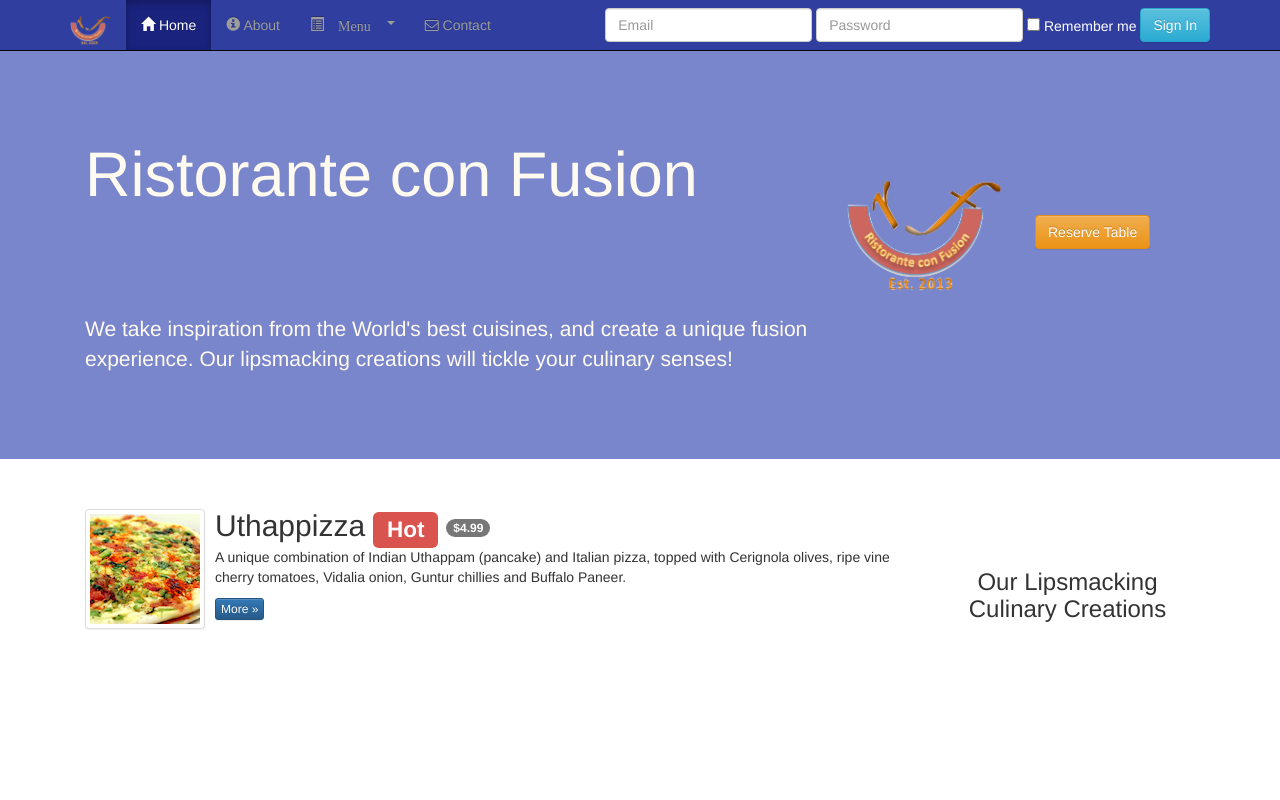
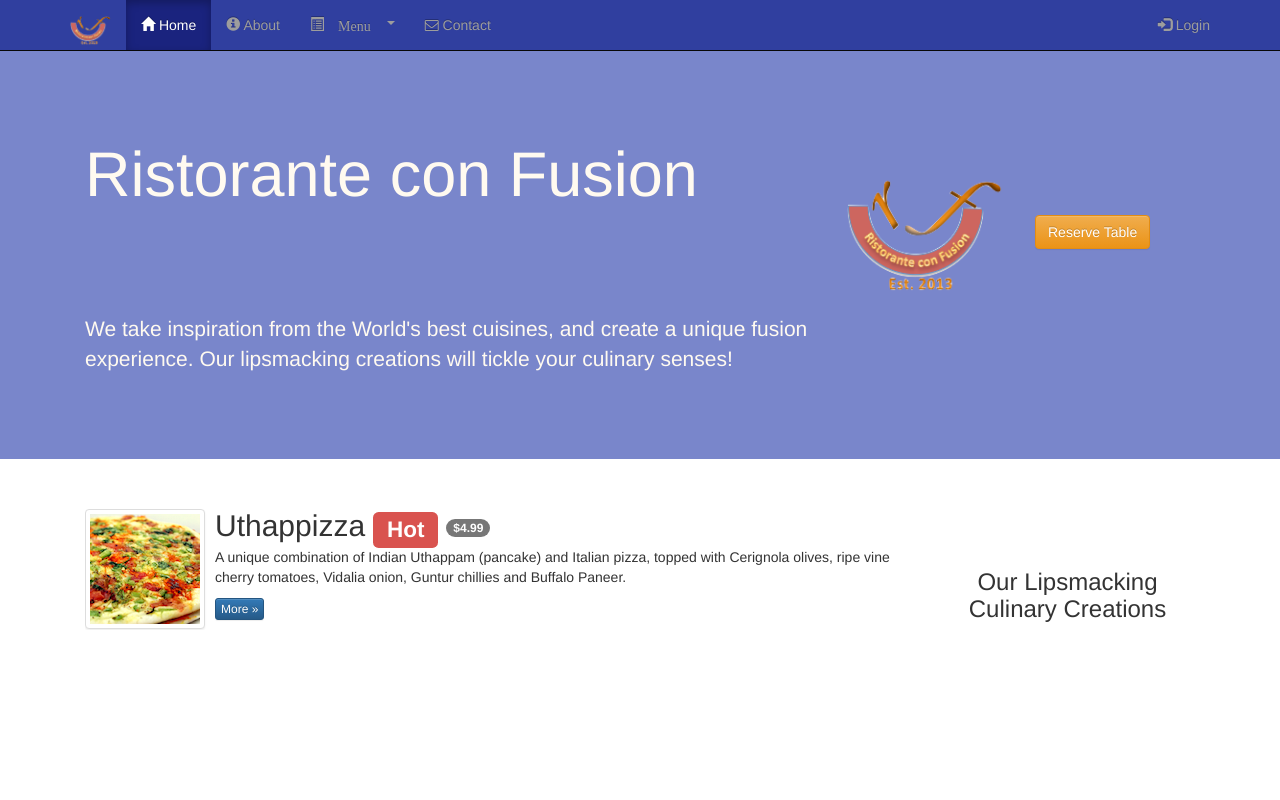
Before and after one commit to AmitBarjatya/fullstackweb, a plain HTML site: page frontend_UI_frameworks/conFusion/index.html in a window 1280 px wide. Shown: the top 800 px of the page. Drawn offline with nearby package versions, Linux system fonts and the light colour scheme.

Commit message:
added week3 exercise 3: tooltips,modals

```diff
--- a/frontend_UI_frameworks/conFusion/index.html
+++ b/frontend_UI_frameworks/conFusion/index.html
@@ -51,32 +51,54 @@
             <li><a href="contactus.html"><i class="fa fa-envelope-o"></i>
               Contact</a></li>
           </ul>
+          <ul class="nav navbar-nav navbar-right">
+            <li><a data-toggle="modal" data-target="#loginModal">
+              <span class="glyphicon glyphicon-log-in"></span> Login
+            </a></li>
+          </ul>
+        </div>
+      </div>
+    </nav>
+
+    <!-- login modal starts -->
+    <div class="modal fade" role="dialog" id="loginModal">
+      <div class="modal-dialog">
+        <div class="modal-content">
+          <div class="modal-header">
+            <button type="button" class="close" data-dismiss="modal">&times;</button>
+            <h4 class="modal-title">Login</h4>
+          </div>
+          <div class="modal-body">
+
             <!-- start nav form -->
-          <form class="navbar-form navbar-right" role="form">
+            <form class="form-inline" role="form">
               <div class="form-group">
-                <input type="email" class="form-control" id="email" name="email"
+                  <input type="email" class="form-control input-sm" id="email" name="email"
                     placeholder="Email">
               </div>
               <div class="form-group">
-              <input type="password" class="form-control" id="password" name="password"
+                <input type="password" class="form-control input-sm" id="password" name="password"
                     placeholder="Password">
               </div>
               <div class="form-group">
                 <div class="checkbox">
-                <label class="checkbox-inline">
-                  <input type="checkbox">
-                  <span class="white-text-color">Remember me</span>
+                  <label>
+                    <input type="checkbox"> Remember me
                   </label>
                 </div>
               </div>
               <div class="form-group">
-              <button class="btn btn-info">Sign In</button>
+                <button type="submit" class="btn btn-info btn-sm">Sign In</button>
+                <button type="button" class="btn btn-default btn-sm" data-dismiss="modal">Cancel</button>
               </div>
+
             </form>
             <!-- end nav form -->
           </div>
         </div>
-    </nav>
+      </div>
+    </div>
+    <!-- login model ends -->
 
     <header class="jumbotron">
 
@@ -95,7 +117,8 @@
 
           <div class="col-xs-12 col-sm-2" >
             <p style="padding:40px;"></p>
-            <a class="btn btn-warning" href="#reserve_table_section">Reserve Table</a>
+            <a class="btn btn-warning" href="#reserve_table_section"
+            data-toggle="tooltip" title="or Call us at 0852 12345678" data-placement="bottom">Reserve Table</a>
           </div>
         </div>
       </div>
@@ -272,4 +295,9 @@
       <script src="https://ajax.googleapis.com/ajax/libs/jquery/1.11.3/jquery.min.js">
       </script>
       <script src="js/bootstrap.min.js"></script>
+      <script>
+        $(document).ready(function() {
+          $('[data-toggle="tooltip"]').tooltip();
+        });
+      </script>
     </body></html>
```
Lines whose indentation alone changed are shown as unchanged.
